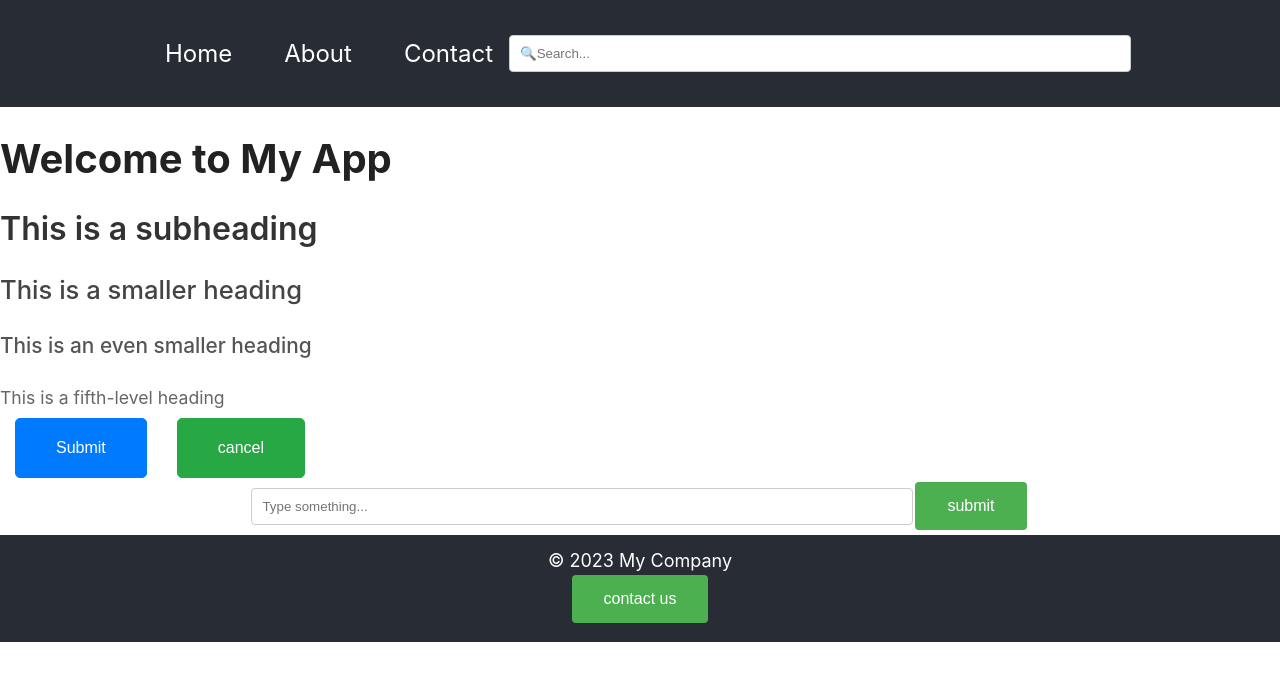
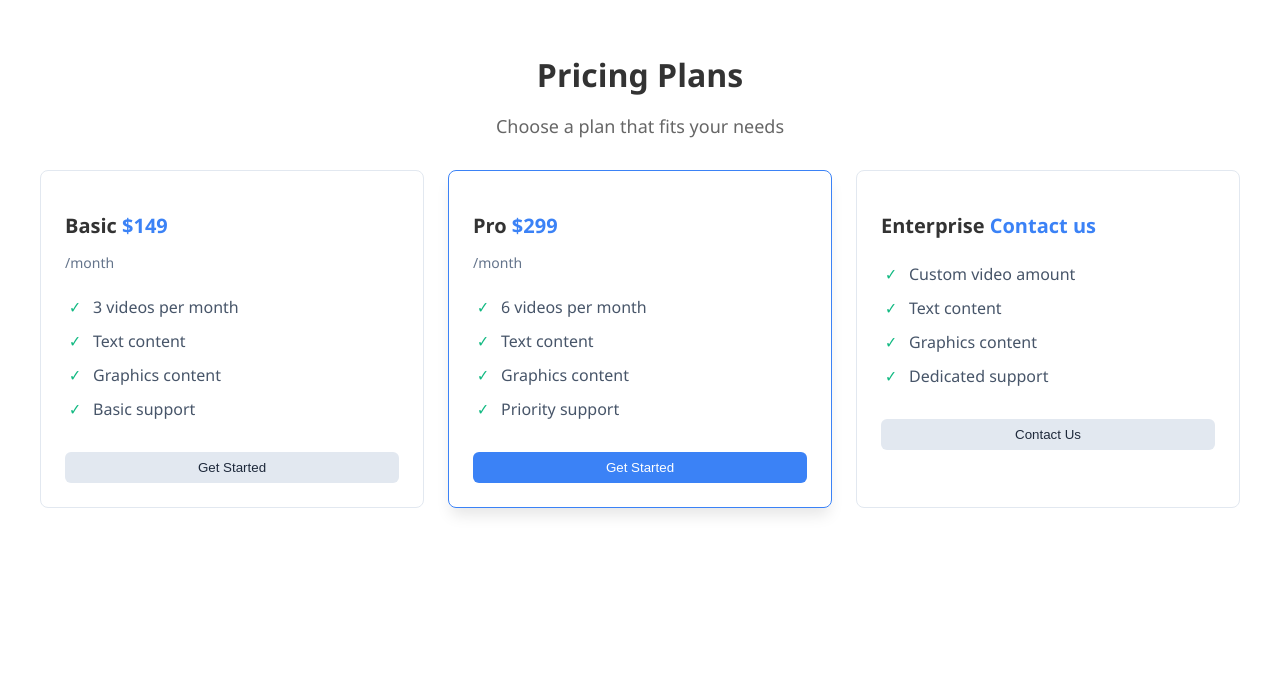
Before and after one commit to abiralchy0987/abiral-react-2, a React (Create React App) app: page / in a window 1280 px wide. Shown: the top 680 px of the page. Built offline with nearby package versions, Linux system fonts and the light colour scheme.

Commit message:
uncompleted works

```diff
--- a/src/App.js
+++ b/src/App.js
@@ -6,11 +6,19 @@ import InputField from "./component/inputField";
 import Card from "./component/card";
 import Buttons from "./component/buttons";
 import Heading from "./component/heading";
+import React from "react";
+import "./component/assignment1/pricing.css";
+import Title from "./component/assignment1/Title";
+import Subtitle from "./component/assignment1/Subtitle";
+import Price from "./component/assignment1/Price";
+
 function App() {
   return (
     <>
-      <Header />
-      {/* <InputField
+    <Price/>
+
+      {/* <Header />
+      <InputField
         type="text"
         placeholder="enter your  username "
         name="username"
@@ -27,7 +35,6 @@ function App() {
         image="../image/card-image.jpg"
         button="Click Me"
       />
-      .
       <Card
         title="Card Title 2"
         content="This is another reusable card component."
@@ -40,7 +47,7 @@ function App() {
         image="../image/card-king.jpg"
         button="Read More"
       /> */}
-      <Heading type="h1" title="Welcome to My App" />
+      {/* <Heading type="h1" title="Welcome to My App" />
       <Heading type="h2" title="This is a subheading" />
       <Heading type="h3" title="This is a smaller heading" />
       <Heading type="h4" title="This is an even smaller heading" />
@@ -48,7 +55,7 @@ function App() {
       <Buttons />
       <Buttons type="secondary" />
       <Button />
-      <Footer />
+      <Footer /> */ }
     </>
   );
 }
--- /dev/null
+++ b/src/component/assignment1/Button.js
@@ -0,0 +1,7 @@
+// Button component
+const Button = ({ children, variant = "primary" }) => {
+  const buttonClass = `pricing-button ${
+    variant === "primary" ? "primary" : "secondary"
+  }`;
+  return <button className={buttonClass}>{children}</button>;
+};export default Button;
--- /dev/null
+++ b/src/component/assignment1/Price.js
@@ -0,0 +1,69 @@
+// Pricing.jsx
+import React from "react";
+import "./pricing.css";
+// Price.js
+import Title from "./Title";          // Add this import
+import Subtitle from "./Subtitle";    // Add this import
+import PricingBlock from "./PricingBlock"; // Add this import
+
+// ... rest of your component code
+
+// Main Pricing component
+const Pricing = () => {
+  const plans = [
+    {
+      title: "Basic",
+      price: "$149",
+      period: "/month",
+      features: [
+        "3 videos per month",
+        "Text content",
+        "Graphics content",
+        "Basic support"
+      ],
+      buttonText: "Get Started",
+      highlight: false
+    },
+    {
+      title: "Pro",
+      price: "$299",
+      period: "/month",
+      features: [
+        "6 videos per month",
+        "Text content",
+        "Graphics content",
+        "Priority support"
+      ],
+      buttonText: "Get Started",
+      highlight: true
+    },
+    {
+      title: "Enterprise",
+      price: "Contact us",
+      period: "",
+      features: [
+        "Custom video amount",
+        "Text content",
+        "Graphics content",
+        "Dedicated support"
+      ],
+      buttonText: "Contact Us",
+      highlight: false
+    }
+  ];
+
+  return (
+    <div className="pricing-container">
+      <Title>Pricing Plans</Title>
+      <Subtitle>Choose a plan that fits your needs</Subtitle>
+
+      <div className="plans-grid">
+        {plans.map((plan, index) => (
+          <PricingBlock key={index} {...plan} />
+        ))}
+      </div>
+    </div>
+  );
+};
+
+export default Pricing;
--- /dev/null
+++ b/src/component/assignment1/PricingBlock.js
@@ -0,0 +1,27 @@
+
+import Button from "./Button";
+// PricingBlock component
+const PricingBlock = ({ title, price, period, features, buttonText, highlight }) => {
+  return (
+    <div className={`pricing-block ${highlight ? "highlighted" : ""}`}>
+      <div className="block-header">
+        <h2 className="block-title">
+          {title} <span className="price">{price}</span>
+        </h2>
+        <p className="period">{period}</p>
+      </div>
+
+      <ul className="features-list">
+        {features.map((feature, index) => (
+          <li key={index} className="feature-item">
+            <span className="checkmark">✓</span>
+            {feature}
+          </li>
+        ))}
+      </ul>
+
+      <Button variant={highlight ? "primary" : "secondary"}>{buttonText}</Button>
+    </div>
+  );
+};
+export default PricingBlock;
--- /dev/null
+++ b/src/component/assignment1/Subtitle.js
@@ -0,0 +1,5 @@
+// Subtitle component
+const Subtitle = ({ children }) => (
+  <p className="pricing-subtitle">{children}</p>
+);
+export default Subtitle;
--- /dev/null
+++ b/src/component/assignment1/Title.js
@@ -0,0 +1,5 @@
+
+
+// Title component
+const Title = ({ children }) => <h1 className="pricing-title">{children}</h1>;
+export default Title;
--- /dev/null
+++ b/src/component/assignment1/pricing.css
@@ -0,0 +1,129 @@
+/* Pricing.css */
+/* Main container */
+.pricing-container {
+  max-width: 1200px;
+  margin: 0 auto;
+  padding: 2rem;
+  font-family: 'Segoe UI', Tahoma, Geneva, Verdana, sans-serif;
+}
+
+/* Title styles */
+.pricing-title {
+  font-size: 2rem;
+  font-weight: bold;
+  text-align: center;
+  margin-bottom: 0.5rem;
+  color: #333;
+}
+
+/* Subtitle styles */
+.pricing-subtitle {
+  font-size: 1.125rem;
+  text-align: center;
+  margin-bottom: 2rem;
+  color: #666;
+}
+
+/* Plans grid */
+.plans-grid {
+  display: grid;
+  grid-template-columns: repeat(auto-fit, minmax(300px, 1fr));
+  gap: 1.5rem;
+}
+
+/* Pricing block styles */
+.pricing-block {
+  border: 1px solid #e2e8f0;
+  border-radius: 0.5rem;
+  padding: 1.5rem;
+  transition: all 0.3s ease;
+}
+
+.pricing-block.highlighted {
+  border-color: #3b82f6;
+  box-shadow: 0 10px 15px -3px rgba(0, 0, 0, 0.1);
+}
+
+/* Block header styles */
+.block-header {
+  margin-bottom: 1.5rem;
+}
+
+.block-title {
+  font-size: 1.25rem;
+  font-weight: bold;
+  margin-bottom: 0.25rem;
+  color: #333;
+}
+
+.block-title .price {
+  color: #3b82f6;
+}
+
+.period {
+  font-size: 0.875rem;
+  color: #64748b;
+}
+
+/* Features list styles */
+.features-list {
+  margin-bottom: 2rem;
+  list-style: none;
+  padding: 0;
+}
+
+.feature-item {
+  display: flex;
+  align-items: center;
+  margin-bottom: 0.75rem;
+  color: #475569;
+}
+
+.checkmark {
+  display: inline-flex;
+  align-items: center;
+  justify-content: center;
+  width: 1.25rem;
+  height: 1.25rem;
+  margin-right: 0.5rem;
+  color: #10b981;
+  font-weight: bold;
+}
+
+/* Button styles */
+.pricing-button {
+  display: inline-block;
+  padding: 0.5rem 1.5rem;
+  border-radius: 0.375rem;
+  font-weight: 500;
+  text-align: center;
+  transition: all 0.2s ease;
+  cursor: pointer;
+  width: 100%;
+  border: none;
+}
+
+.pricing-button.primary {
+  background-color: #3b82f6;
+  color: white;
+}
+
+.pricing-button.primary:hover {
+  background-color: #2563eb;
+}
+
+.pricing-button.secondary {
+  background-color: #e2e8f0;
+  color: #1e293b;
+}
+
+.pricing-button.secondary:hover {
+  background-color: #cbd5e1;
+}
+
+/* Responsive adjustments */
+@media (max-width: 768px) {
+  .plans-grid {
+    grid-template-columns: 1fr;
+  }
+}
```
Also changed, not shown: src/oc.css (added, +142 -0 lines).
